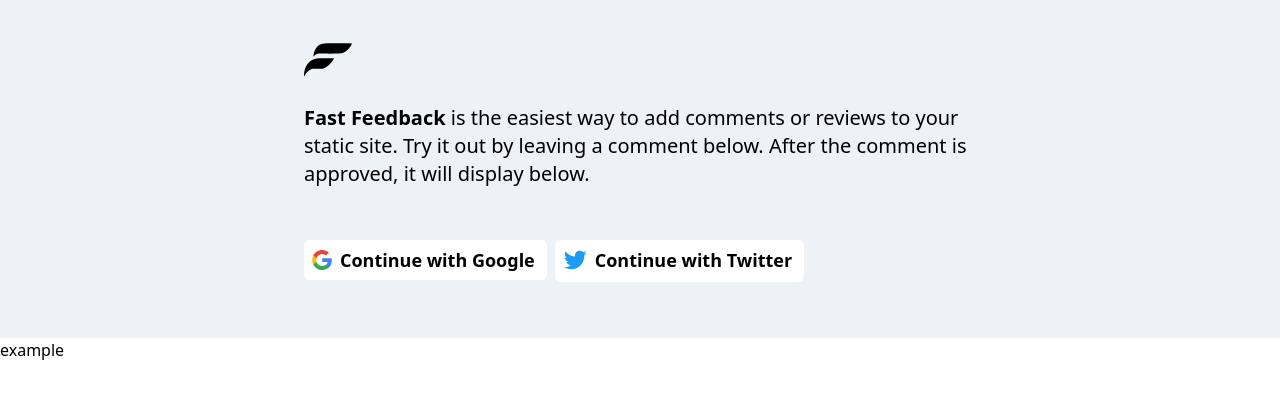
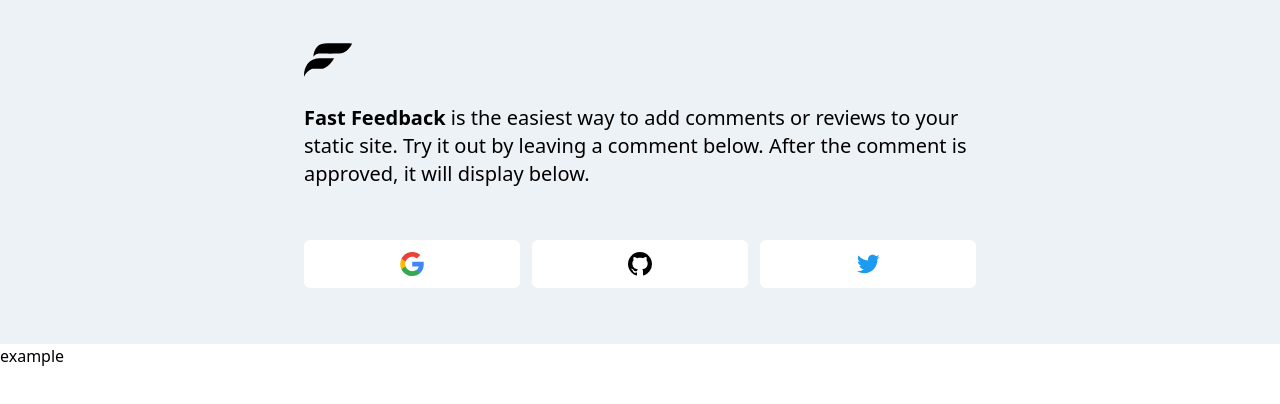
Before and after one commit to Valentin1495/Fast-Feedback, a Next.js app: page / in a window 1280 px wide. Shown: the top 404 px of the page. Built offline with nearby package versions, Linux system fonts and the light colour scheme; no server answers.

Commit message:
4th commit

```diff
--- a/components/Introduction.tsx
+++ b/components/Introduction.tsx
@@ -1,5 +1,6 @@
 import { Session } from "next-auth";
 import { signIn } from "next-auth/react";
+import Link from "next/link";
 
 export default function Introduction({ session }: { session: Session }) {
   return (
@@ -21,16 +22,17 @@
           add comments or reviews to your static site. Try it out by leaving a
           comment below. After the comment is approved, it will display below.
         </p>
-        <div className="mt-10 mb-5 sm:space-x-2 flex flex-col gap-y-2 sm:block">
+        <div className="mt-10 mb-5 sm:space-x-2 flex flex-col gap-y-2 sm:flex-row">
           {!session ? (
-            <>
+            <div className="w-full">
+              <div className="grid gap-3 grid-cols-3">
                 <button className="btn" onClick={() => signIn("google")}>
                   <svg
                     viewBox="0 0 533.5 544.3"
                     focusable="false"
                     role="presentation"
                     aria-hidden="true"
-                  className="w-5 h-5 icon"
+                    className="icon"
                   >
                     <g>
                       <path
@@ -51,14 +53,14 @@
                       ></path>
                     </g>
                   </svg>
-                Continue with Google
+                </button>
+                <button className="btn" onClick={() => signIn("github")}>
+                  <svg aria-hidden="true" viewBox="0 0 16 16" className="icon">
+                    <path d="M8 0C3.58 0 0 3.58 0 8c0 3.54 2.29 6.53 5.47 7.59.4.07.55-.17.55-.38 0-.19-.01-.82-.01-1.49-2.01.37-2.53-.49-2.69-.94-.09-.23-.48-.94-.82-1.13-.28-.15-.68-.52-.01-.53.63-.01 1.08.58 1.23.82.72 1.21 1.87.87 2.33.66.07-.52.28-.87.51-1.07-1.78-.2-3.64-.89-3.64-3.95 0-.87.31-1.59.82-2.15-.08-.2-.36-1.02.08-2.12 0 0 .67-.21 2.2.82.64-.18 1.32-.27 2-.27.68 0 1.36.09 2 .27 1.53-1.04 2.2-.82 2.2-.82.44 1.1.16 1.92.08 2.12.51.56.82 1.27.82 2.15 0 3.07-1.87 3.75-3.65 3.95.29.25.54.73.54 1.48 0 1.07-.01 1.93-.01 2.2 0 .21.15.46.55.38A8.013 8.013 0 0016 8c0-4.42-3.58-8-8-8z"></path>
+                  </svg>
                 </button>
                 <button className="btn" onClick={() => signIn("twitter")}>
-                <svg
-                  viewBox="0 0 24 24"
-                  aria-hidden="true"
-                  className="w-6 h-6 icon"
-                >
+                  <svg viewBox="0 0 24 24" aria-hidden="true" className="icon">
                     <g>
                       <path
                         fill="rgb(29, 155, 240)"
@@ -66,13 +68,15 @@
                       ></path>
                     </g>
                   </svg>
-                Continue with Twitter
                 </button>
-            </>
+              </div>
+            </div>
           ) : (
+            <Link href="/sites">
               <button className="bg-black text-white text-lg font-bold px-3 py-1.5 rounded-md hover:text-black hover:bg-white duration-700 w-fit mx-auto sm:mx-0">
                 View Dashboard
               </button>
+            </Link>
           )}
         </div>
       </div>
--- /dev/null
+++ b/components/Navbar.tsx
@@ -0,0 +1,39 @@
+import { useSession } from "next-auth/react";
+import Link from "next/link";
+
+export default function Navbar() {
+  const session = useSession();
+  return (
+    <nav className="px-6 py-3 bg-white">
+      <div className="max-w-5xl mx-auto flex items-center">
+        <div className="flex-1">
+          <Link href="/">
+            <svg
+              viewBox="0 0 46 32"
+              focusable="false"
+              className="w-8 h-8 text-black inline-block mr-6 shrink-0"
+            >
+              <path
+                d="M19.557.113C11.34.32 9.117 8.757 9.03 12.95c1.643-2.67 4.62-3.08 6.931-3.08 2.825.085 10.27.205 17.458 0C40.61 9.663 44.802 3.28 46 .112c-5.391-.085-18.228-.205-26.443 0zM14.422 14.234C3.332 14.234-.468 24.76.045 31.948c3.594-6.418 7.617-7.53 9.243-7.445h6.675c5.956 0 11.039-6.846 12.836-10.27H14.422z"
+                fill="currentColor"
+              ></path>
+            </svg>
+          </Link>
+          <Link href="/sites" className="mr-3 hover:underline text-lg">
+            Sites
+          </Link>
+          <Link href="/feedback" className="hover:underline text-lg">
+            Feedback
+          </Link>
+        </div>
+        <Link href="/account">
+          <img
+            src={session.data?.user?.image}
+            alt="profile picture"
+            className="h-8 w-8 rounded-full"
+          />
+        </Link>
+      </div>
+    </nav>
+  );
+}
--- a/pages/api/auth/[...nextauth].ts
+++ b/pages/api/auth/[...nextauth].ts
@@ -1,18 +1,23 @@
 import NextAuth from "next-auth/next";
 import GoogleProvider from "next-auth/providers/google";
+import GithubProvider from "next-auth/providers/github";
 import TwitterProvider from "next-auth/providers/twitter";
 
 export default NextAuth({
   providers: [
     GoogleProvider({
-      clientId: process.env.GOOGLE_CLIENT_ID || "",
-      clientSecret: process.env.GOOGLE_CLIENT_SECRET || "",
+      clientId: process.env.NEXT_PUBLIC_GOOGLE_CLIENT_ID || "",
+      clientSecret: process.env.NEXT_PUBLIC_GOOGLE_CLIENT_SECRET || "",
+    }),
+    GithubProvider({
+      clientId: process.env.NEXT_PUBLIC_GITHUB_CLIENT_ID || "",
+      clientSecret: process.env.NEXT_PUBLIC_GITHUB_CLIENT_SECRET || "",
     }),
     TwitterProvider({
-      clientId: process.env.TWITTER_CLIENT_ID || "",
-      clientSecret: process.env.TWITTER_CLIENT_SECRET || "",
+      clientId: process.env.NEXT_PUBLIC_TWITTER_CLIENT_ID || "",
+      clientSecret: process.env.NEXT_PUBLIC_TWITTER_CLIENT_SECRET || "",
       version: "2.0",
     }),
   ],
-  secret: process.env.SECRET,
+  secret: process.env.NEXT_PUBLIC_SECRET,
 });
--- /dev/null
+++ b/pages/sites.tsx
@@ -0,0 +1,30 @@
+import Navbar from "../components/Navbar";
+
+export default function Sites() {
+  return (
+    <div>
+      <Navbar />
+      <div className="h-[calc(100vh-57.5px)] px-6 relative bg-[#EDF2F7]">
+        <section
+          className="max-w-5xl w-full px-6 xl:px-0 absolute
+        top-24 space-y-8 left-1/2 -translate-x-1/2 "
+        >
+          <div>
+            <h3 className="text-2xl font-light">Sites</h3>
+            <h1 className="text-4xl font-bold">My Sites</h1>
+          </div>
+          <article className="bg-white text-center py-20">
+            <p className="text-2xl font-bold mb-3">
+              Get feedback on your site instantly.
+            </p>
+            <p className="text-xl mb-10">Start today, then grow with us 🔥</p>
+
+            <button className="bg-black text-white text-lg font-bold px-3 py-1.5 rounded-md hover:text-black hover:bg-white duration-700">
+              Upgrade to Starter
+            </button>
+          </article>
+        </section>
+      </div>
+    </div>
+  );
+}
--- a/styles/globals.css
+++ b/styles/globals.css
@@ -4,10 +4,10 @@
 
 @layer components {
   .btn {
-    @apply bg-white text-lg font-bold px-3 py-1.5 rounded-md hover:bg-[#EDF2F7] duration-700 w-fit mx-auto sm:mx-0;
+    @apply bg-white text-lg font-bold py-3 rounded-md hover:bg-[#EDF2F7] duration-700;
   }
 
   .icon {
-    @apply inline-block -ml-[0.25rem] mr-[0.5rem] mb-1;
+    @apply w-6 h-6 mx-auto;
   }
 }
```
Also changed, not shown: lib/supabase.ts (renamed from utils/supabase.ts). Lines whose indentation alone changed are shown as unchanged.
